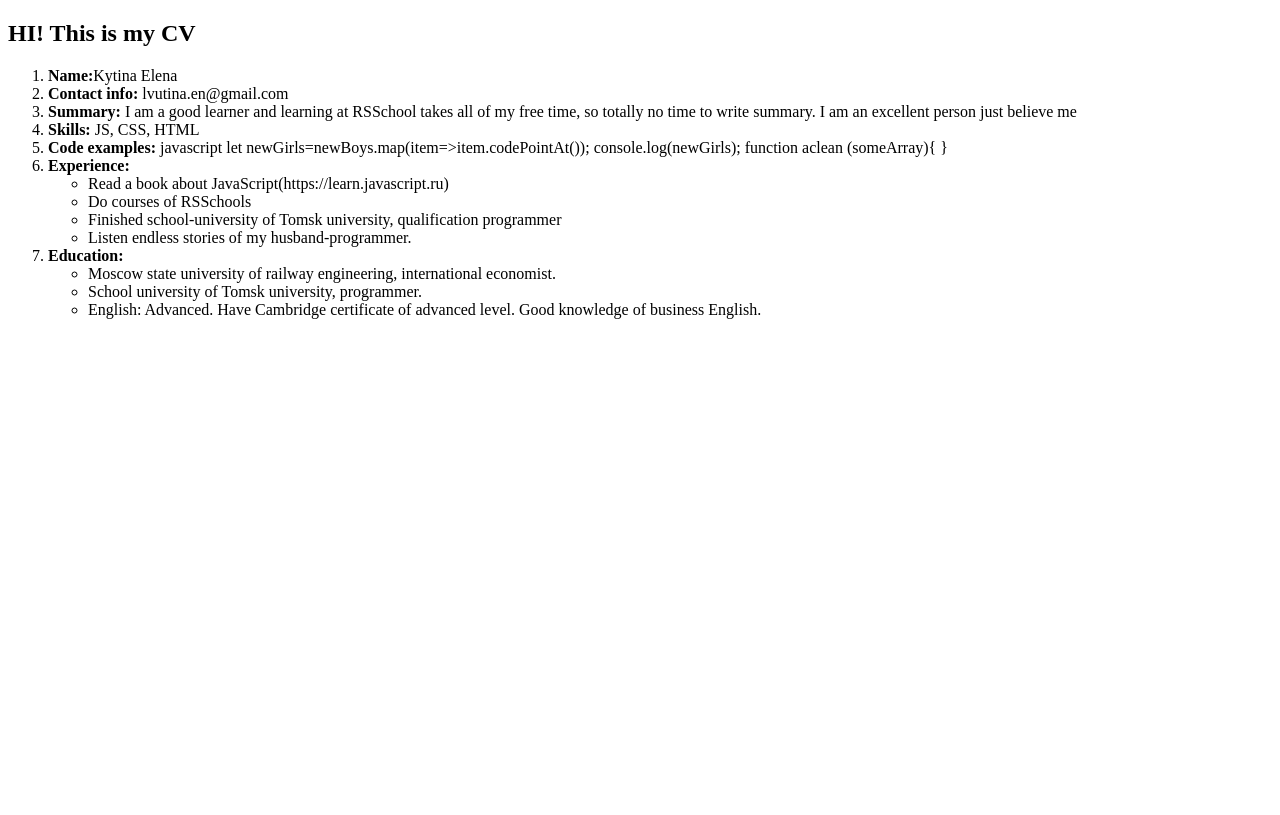
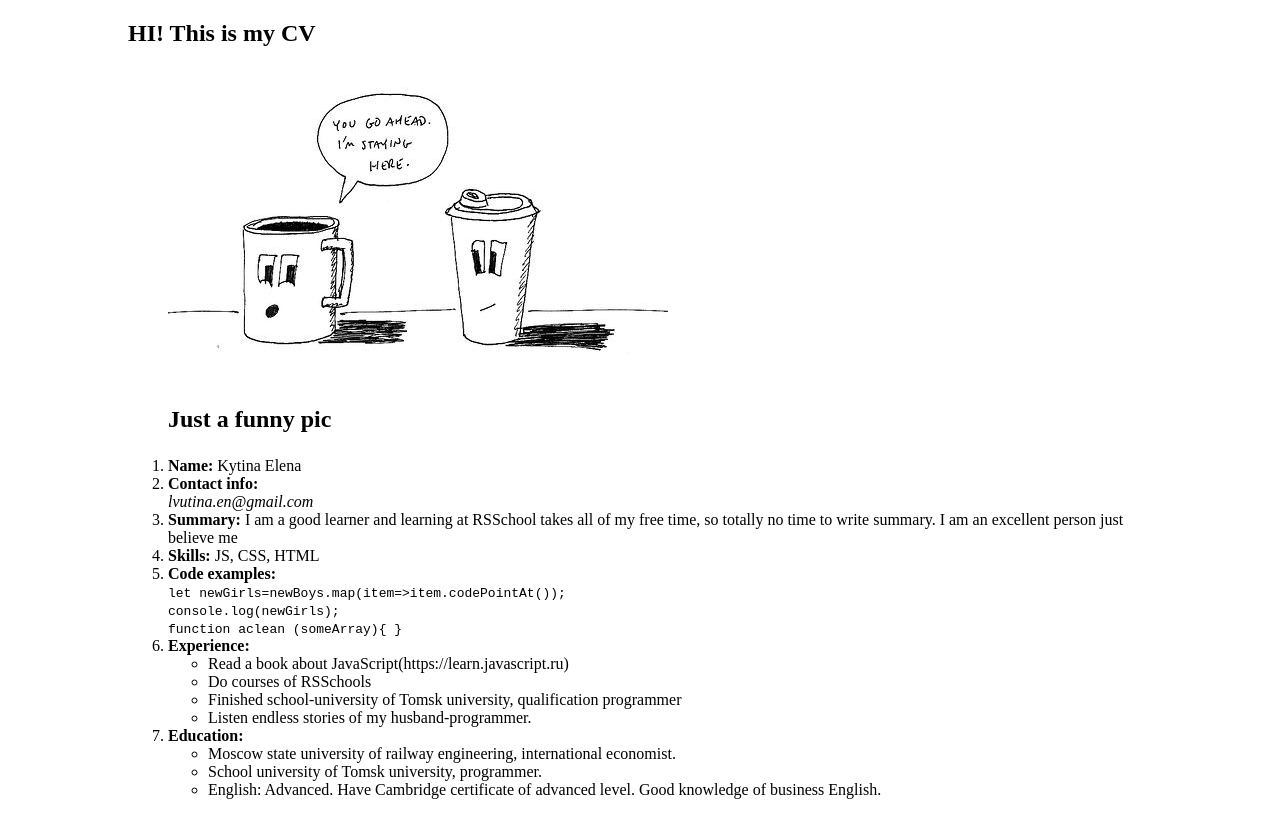
Before and after one commit to helly-15/rsschool-cv, a plain HTML site: page index.html in a window 1280 px wide. Drawn offline with Linux system fonts and the light colour scheme; files whose address does not match are found by name.

Commit message:
feat:add styles

```diff
--- a/index.html
+++ b/index.html
@@ -9,23 +9,29 @@
     <title>CV Kytina</title>
 </head>
 <body>
+  <main class="resume">
     <article>
      <h1>
       HI! This is my CV
+      <figure>
+          <img src="/Users/elena/Desktop/jsexercises/rsschool-cv/rsschool-cv/picture.jpg">
+          <figcaption>Just a funny pic</figcaption>
+      </figure>
      </h1>
   </article>
-  <paragraphs>
+
     <ol>
-    <li><strong>Name:</strong>Kytina Elena </li>
-    <li> <strong>Contact info:</strong> lvutina.en@gmail.com</li>
+      <li><strong>Name:</strong> Kytina Elena </li>
+      <li> <strong>Contact info:</strong> <address>lvutina.en@gmail.com</address></li>
       <li> <strong>Summary:</strong> I am a good learner and learning at RSSchool takes all of my free time, so totally no time to write summary.
 I am an excellent person just believe me</li>
       <li><strong>Skills:</strong> JS, CSS, HTML </li>
       <li><strong>Code examples:</strong>
-javascript
+        <code><br>
 let newGirls=newBoys.map(item=>item.codePointAt());
-console.log(newGirls);
-function aclean (someArray){ }</li>
+        <br>
+console.log(newGirls); <br>
+function aclean (someArray){ }</li> </code>
       <li><strong>Experience:</strong>
         <ul><li>Read a book about JavaScript(https://learn.javascript.ru) </li>
            <li>Do courses of RSSchools</li>
@@ -34,9 +40,9 @@ function aclean (someArray){ }</li>
        <li><strong>Education:</strong>
         <ul><li>Moscow state university of railway engineering, international economist.</li>
           <li>School university of Tomsk university, programmer.</li>
-        <li>English: Advanced. Have Cambridge certificate of advanced level. Good knowledge of business English.</li></li>
-      </ul>
+          <li>English: Advanced. Have Cambridge certificate of advanced level. Good knowledge of business English.</li></ul></li>
+
   </ol>
-</paragraphs>
+</main>
 </body>
 </html>
--- a/styles.css
+++ b/styles.css
@@ -0,0 +1,5 @@
+.resume {
+  margin: 0 auto;
+  width: 1024px;
+
+}
```
Also changed, not shown: picture.jpg (renamed from 16906313_d16ce6405a.jpg). Lines whose indentation alone changed are shown as unchanged.
